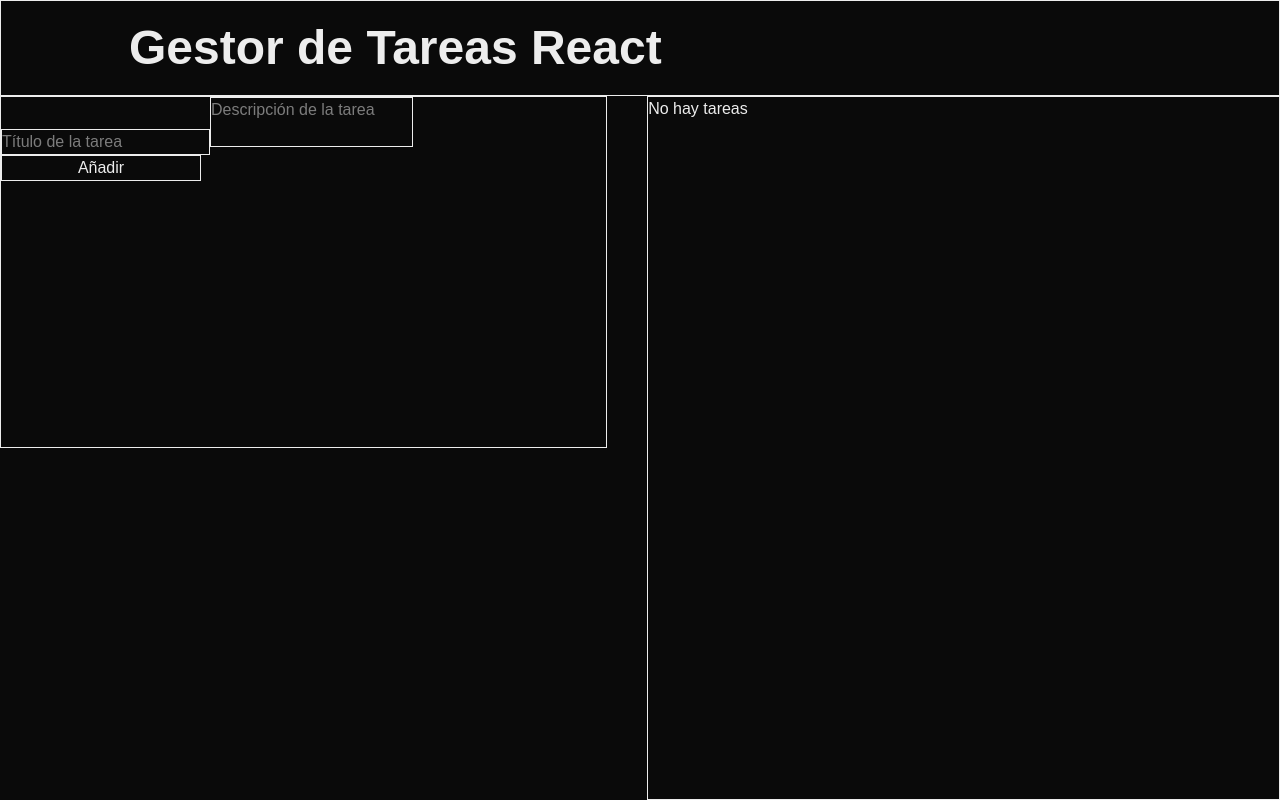
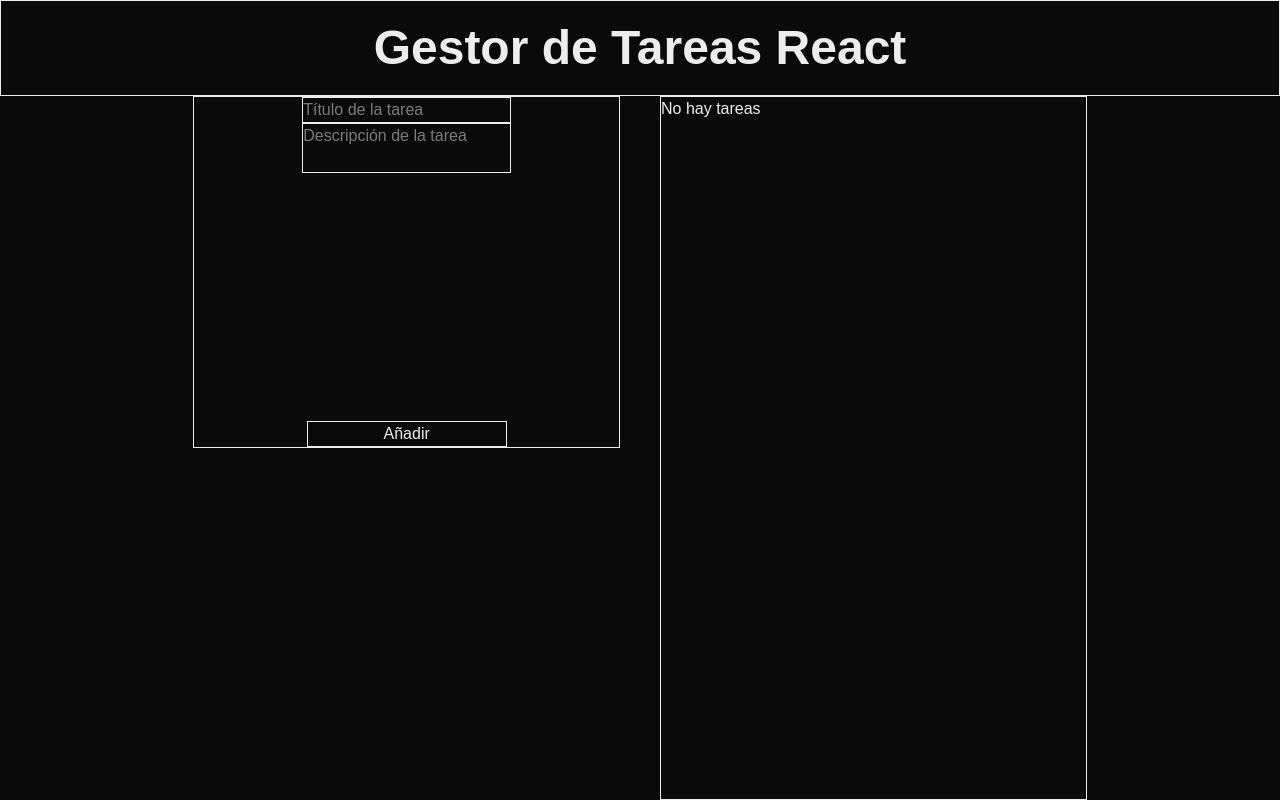
Before and after one commit to migueldiazchub/gestor-tareas-react, a Next.js app: page /gestor-tareas in a window 1280 px wide. Built offline with nearby package versions, Linux system fonts and the light colour scheme.

Commit message:
cambios ui

```diff
--- a/app/gestor-tareas/page.tsx
+++ b/app/gestor-tareas/page.tsx
@@ -35,11 +35,12 @@ export default function Page() {
 
   return (
     <div>
-      <header className="h-[12vh] border pl-[10%] content-center">
+      <header className="h-[12vh] border text-center content-center">
         <h1 className="text-5xl font-semibold">Gestor de Tareas React</h1>
       </header>
       <main className="h-[88vh] flex justify-center gap-10">
-        <div className="border h-1/2">
+        <div className="border h-1/2 w-1/3 flex flex-col justify-between items-center">
+          <div className="h-1/2 flex flex-col">
             <input
               className="border"
               value={titulo}
@@ -52,6 +53,7 @@ export default function Page() {
               onChange={(e) => setDescripcion(e.target.value)}
               placeholder="Descripción de la tarea"
             ></textarea>
+          </div>
           <button
             className="w-50 border hover:bg-gray-200"
             onClick={nuevaTarea}
@@ -59,15 +61,18 @@ export default function Page() {
             Añadir
           </button>
         </div>
-        <div className="border h-full w-1/2">
+        <div className="border h-full w-1/3">
           {tareas.length === 0 ? (
             <p>No hay tareas</p>
           ) : (
             tareas.map((tarea) => (
-              <article key={tarea.id}>
-                <h2>{tarea.titulo}</h2>
-                <p>{tarea.descripcion}</p>
-                <button onClick={() => eliminarTarea(tarea.id)}>Borrar</button>
+              <article className="w-full border flex justify-between" key={tarea.id}>
+                <div>
+                  <h2>Tarea: {tarea.titulo}</h2>
+                  <p>Descripción: {tarea.descripcion}</p>
+                </div>
+                <button className="border"
+                onClick={() => eliminarTarea(tarea.id)}>Borrar</button>
               </article>
             ))
           )}
```
Lines whose indentation alone changed are shown as unchanged.
